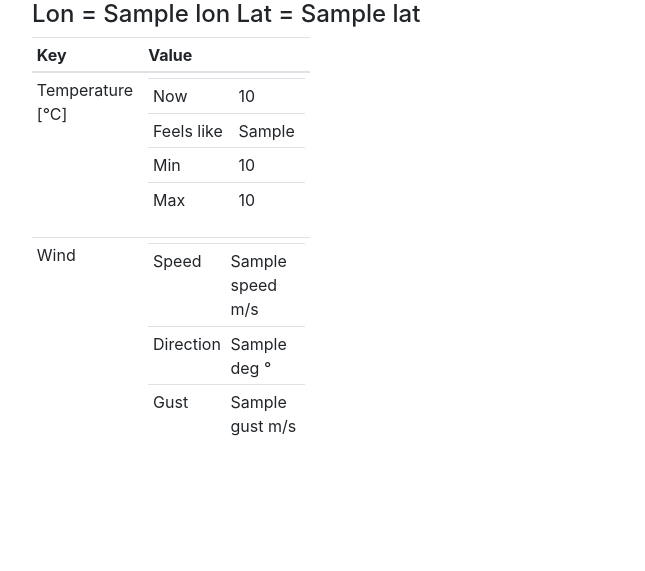
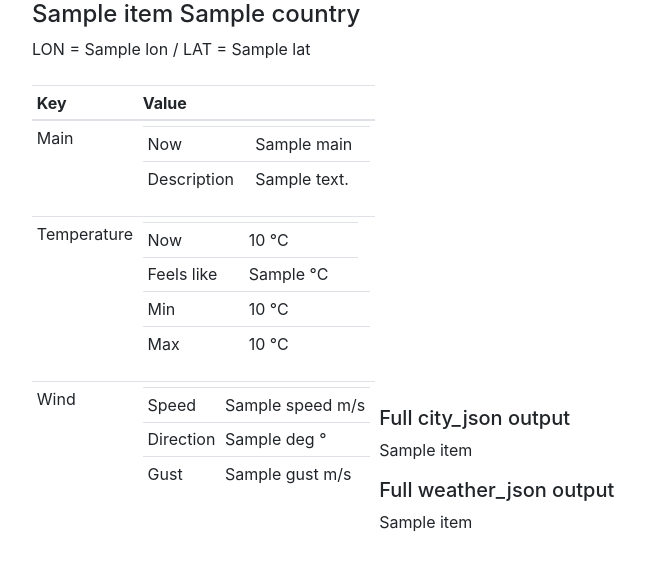
Before and after one commit to h4sski-programming/api_openweather, a Flask app: page / in a window 1280 px wide. Shown: the part 56-627 px from the top of the page, without its empty margins (53-698 px from the left). Run offline with Flask 3, Linux system fonts and the light colour scheme; a database or web service that is not in the repository returns one stand-in record (values such as "Sample title"); data that the repository does not hold is empty; some libraries are stand-ins or nearby versions.

Commit message:
make page priettier

```diff
--- a/app.py
+++ b/app.py
@@ -2,6 +2,7 @@
 from flask import Flask, render_template
 
 from api_connection import get_weather_json, get_city_json
+
 
 app = Flask(__name__)
 
@@ -15,7 +16,7 @@
     # weather json based on https://openweathermap.org/current
     weather_json = get_weather_json(lat=city_json['lat'], lon=city_json['lon'])
 
-    return render_template('index.html', weather_json=weather_json)
+    return render_template('index.html', weather_json=weather_json, city_json=city_json)
 
 
 if __name__ == '__main__':
--- a/templates/index.html
+++ b/templates/index.html
@@ -4,32 +4,49 @@
 
 {% block content %}
 
-<table class="table table-sm w-25">
-    <h4>Lon = {{ weather_json.coord.lon }} Lat = {{ weather_json.coord.lat }}</h4>
+<h4>{{ city_json.name }} {{ city_json.country }}</h4>
+<p class="mb-4">LON = {{ city_json.lon }} / LAT = {{ city_json.lat }}</p>
+
+<div class="d-inline-block mw-50"><table class="table table-sm">
     <thead>
         <th>Key</th>
         <th>Value</th>
     </thead>
     <tbody>
         <tr>
-            <td>Temperature [°C]</td>
+            <td>Main</td>
             <td>
                 <table class="table"><tbody>
                     <tr>
                         <td>Now</td>
-                        <td>{{ weather_json.main.temp }}</td>
+                        <td>{{ weather_json.weather[0].main }}</td>
+                    </tr>
+                    <tr>
+                        <td>Description</td>
+                        <td>{{ weather_json.weather[0].description }}</td>
+                    </tr>
+                </tbody></table>
+            </td>
+        </tr>
+        <tr>
+            <td>Temperature</td>
+            <td>
+                <table class="table"><tbody>
+                    <tr>
+                        <td>Now</td>
+                        <td>{{ weather_json.main.temp }} °C</td>
                     </tr>
                     <tr>
                         <td>Feels like</td>
-                        <td>{{ weather_json.main.feels_like }}</td>
+                        <td>{{ weather_json.main.feels_like }} °C</td>
                     </tr>
                     <tr>
                         <td>Min</td>
-                        <td>{{ weather_json.main.temp_min }}</td>
+                        <td>{{ weather_json.main.temp_min }} °C<td>
                     </tr>
                     <tr>
                         <td>Max</td>
-                        <td>{{ weather_json.main.temp_max }}</td>
+                        <td>{{ weather_json.main.temp_max }} °C<td>
                     </tr>
                 </tbody></table>
             </td>
@@ -54,6 +71,14 @@
             </td>
         </tr>
     </tbody>
-</table>
+</table></div>
+
+<div class="d-inline-block w-50">
+    <h5>Full city_json output</h5>
+    <p>{{ city_json }}</p>
+
+    <h5>Full weather_json output</h5>
+    <p>{{ weather_json }}</p>
+</div>
 
 {% endblock %}
```
Also changed, not shown: comments.md (+6 -0 lines).
